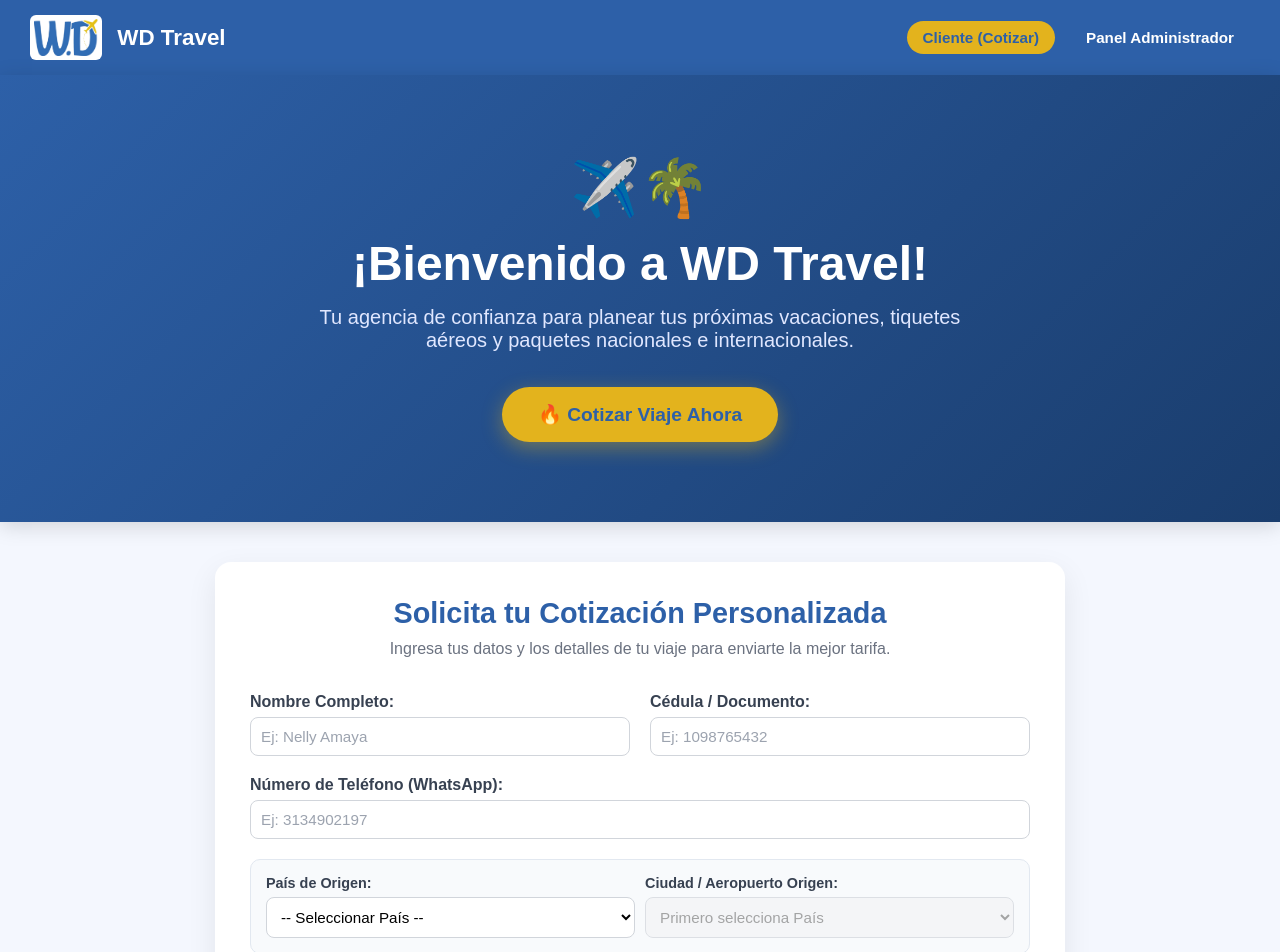
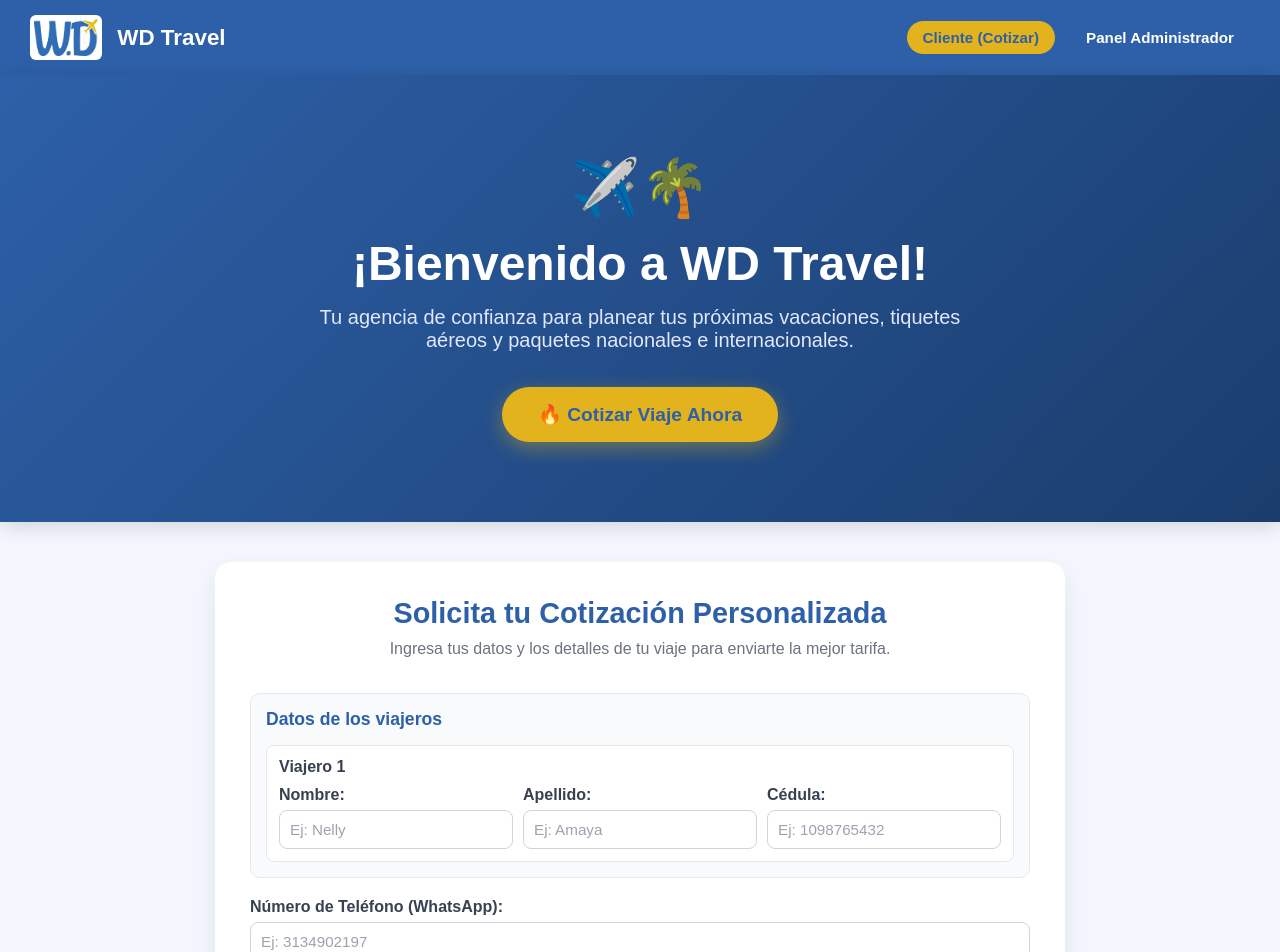
Before and after one commit to SiriusTVT/WD-Travel, a React (Vite) app in the folder WD_Travel/: page / in a window 1280 px wide. Shown: the top 952 px of the page. Built offline with nearby package versions, Linux system fonts and the light colour scheme.

Commit message:
Add traveler management to Home component; implement dynamic traveler fields and update handling

```diff
--- a/WD_Travel/src/pages/Admin.tsx
+++ b/WD_Travel/src/pages/Admin.tsx
@@ -128,6 +128,11 @@
   );
 
   const formatCurrency = (amount: number) => amount.toLocaleString('es-CO', { style: 'currency', currency: 'COP' });
+  const formatAmountInput = (amount: number | '') => amount === '' ? '' : amount.toLocaleString('es-CO');
+  const parseAmountInput = (value: string): number | '' => {
+    const digits = value.replace(/\D/g, '');
+    return digits ? Number(digits) : '';
+  };
   const formTotalValue = Number(newBooking.totalValue) || 0;
   const formPaidAmount = Number(newBooking.paidAmount) || 0;
 
@@ -383,8 +388,8 @@
                   <label style={{ display: 'block', fontSize: '0.85rem', fontWeight: 'bold', marginBottom: '4px' }}>Valor Total (COP):</label>
                   <div style={{ display: 'flex', alignItems: 'center', border: '1px solid #d1d5db', borderRadius: '6px', backgroundColor: '#fff' }}>
                     <span style={{ paddingLeft: '8px', color: '#374151', fontWeight: 'bold' }}>$</span>
-                    <input type="number" min="0" step="100" required value={newBooking.totalValue} onChange={e => {
-                    const totalValue = e.target.value === '' ? '' : Number(e.target.value);
+                    <input type="text" inputMode="numeric" required value={formatAmountInput(newBooking.totalValue)} onChange={e => {
+                    const totalValue = parseAmountInput(e.target.value);
                     const numericTotalValue = Number(totalValue) || 0;
                     setNewBooking({ ...newBooking, totalValue, paidAmount: newBooking.paymentStatus === 'PAGADO' ? numericTotalValue : Math.min(Number(newBooking.paidAmount) || 0, numericTotalValue) });
                     }} style={{ width: '100%', padding: '8px', border: 'none', outline: 'none' }} />
@@ -413,14 +418,13 @@
                   <div style={{ display: 'flex', alignItems: 'center', border: '1px solid #d1d5db', borderRadius: '6px', backgroundColor: '#fff' }}>
                     <span style={{ paddingLeft: '8px', color: '#374151', fontWeight: 'bold' }}>$</span>
                     <input
-                      type="number"
-                      min="0"
-                      max={formTotalValue}
-                      step="100"
+                      type="text"
+                      inputMode="numeric"
                       required
-                      value={newBooking.paidAmount}
+                      value={formatAmountInput(newBooking.paidAmount)}
                       onChange={e => {
-                        const paidAmount = e.target.value === '' ? '' : Math.min(formTotalValue, Math.max(0, Number(e.target.value)));
+                        const parsedAmount = parseAmountInput(e.target.value);
+                        const paidAmount = parsedAmount === '' ? '' : Math.min(formTotalValue, parsedAmount);
                         setNewBooking({ ...newBooking, paidAmount });
                       }}
                       style={{ width: '100%', padding: '8px', border: 'none', outline: 'none' }}
--- a/WD_Travel/src/pages/Home.tsx
+++ b/WD_Travel/src/pages/Home.tsx
@@ -1,5 +1,11 @@
 import React, { useState, useRef } from 'react';
 import { LocationSelector } from '../components/LocationSelector.tsx';
+
+interface Traveler {
+  firstName: string;
+  lastName: string;
+  cedula: string;
+}
 
 export const Home: React.FC = () => {
   const [submitted, setSubmitted] = useState(false);
@@ -7,6 +13,25 @@
 
   const [origin, setOrigin] = useState('');
   const [destination, setDestination] = useState('');
+  const [travelerCount, setTravelerCount] = useState(1);
+  const [travelers, setTravelers] = useState<Traveler[]>([
+    { firstName: '', lastName: '', cedula: '' }
+  ]);
+
+  const handleTravelerCountChange = (value: number) => {
+    const count = Math.min(20, Math.max(1, value));
+    setTravelerCount(count);
+    setTravelers(currentTravelers => Array.from(
+      { length: count },
+      (_, index) => currentTravelers[index] ?? { firstName: '', lastName: '', cedula: '' }
+    ));
+  };
+
+  const updateTraveler = (index: number, field: keyof Traveler, value: string) => {
+    setTravelers(currentTravelers => currentTravelers.map((traveler, travelerIndex) =>
+      travelerIndex === index ? { ...traveler, [field]: value } : traveler
+    ));
+  };
 
   const scrollToForm = () => {
     formRef.current?.scrollIntoView({ behavior: 'smooth' });
@@ -85,15 +110,27 @@
           ) : (
             <form onSubmit={handleSubmit} style={{ display: 'flex', flexDirection: 'column', gap: '20px' }}>
 
-              <div style={{ display: 'grid', gridTemplateColumns: '1fr 1fr', gap: '20px' }}>
-                <div>
-                  <label style={{ display: 'block', marginBottom: '6px', fontWeight: '600', color: '#374151' }}>Nombre Completo:</label>
-                  <input required type="text" placeholder="Ej: Nelly Amaya" style={{ width: '100%', padding: '10px', borderRadius: '8px' }} />
-                </div>
-                <div>
-                  <label style={{ display: 'block', marginBottom: '6px', fontWeight: '600', color: '#374151' }}>Cédula / Documento:</label>
-                  <input required type="text" placeholder="Ej: 1098765432" style={{ width: '100%', padding: '10px', borderRadius: '8px' }} />
-                </div>
+              <div style={{ padding: '15px', backgroundColor: '#f8fafc', borderRadius: '10px', border: '1px solid #e2e8f0' }}>
+                <h3 style={{ margin: '0 0 15px 0', color: '#2D60A8', fontSize: '1.1rem' }}>Datos de los viajeros</h3>
+                {travelers.map((traveler, index) => (
+                  <div key={index} style={{ marginBottom: index < travelers.length - 1 ? '15px' : 0, padding: '12px', backgroundColor: '#fff', borderRadius: '8px', border: '1px solid #e5e7eb' }}>
+                    <strong style={{ display: 'block', marginBottom: '10px', color: '#374151' }}>Viajero {index + 1}</strong>
+                    <div style={{ display: 'grid', gridTemplateColumns: '1fr 1fr 1fr', gap: '10px' }}>
+                      <div>
+                        <label style={{ display: 'block', marginBottom: '6px', fontWeight: '600', color: '#374151' }}>Nombre:</label>
+                        <input required type="text" placeholder="Ej: Nelly" value={traveler.firstName} onChange={e => updateTraveler(index, 'firstName', e.target.value)} style={{ width: '100%', padding: '10px', borderRadius: '8px' }} />
+                      </div>
+                      <div>
+                        <label style={{ display: 'block', marginBottom: '6px', fontWeight: '600', color: '#374151' }}>Apellido:</label>
+                        <input required type="text" placeholder="Ej: Amaya" value={traveler.lastName} onChange={e => updateTraveler(index, 'lastName', e.target.value)} style={{ width: '100%', padding: '10px', borderRadius: '8px' }} />
+                      </div>
+                      <div>
+                        <label style={{ display: 'block', marginBottom: '6px', fontWeight: '600', color: '#374151' }}>Cédula:</label>
+                        <input required type="text" placeholder="Ej: 1098765432" value={traveler.cedula} onChange={e => updateTraveler(index, 'cedula', e.target.value)} style={{ width: '100%', padding: '10px', borderRadius: '8px' }} />
+                      </div>
+                    </div>
+                  </div>
+                ))}
               </div>
 
               <div>
@@ -124,7 +161,7 @@
 
               <div>
                 <label style={{ display: 'block', marginBottom: '6px', fontWeight: '600', color: '#374151' }}>¿Cuántas personas van a viajar?:</label>
-                <input required type="number" min="1" defaultValue="1" style={{ width: '100%', padding: '10px', borderRadius: '8px' }} />
+                <input required type="number" min="1" max="20" value={travelerCount} onChange={e => handleTravelerCountChange(Number(e.target.value))} style={{ width: '100%', padding: '10px', borderRadius: '8px' }} />
               </div>
 
               <button
```
